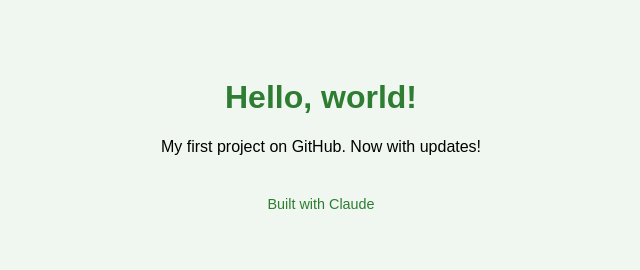
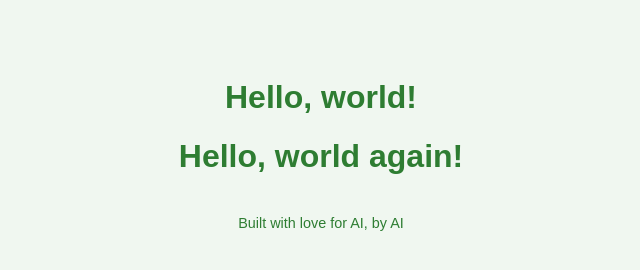
Before and after one commit to ankdotrya/hello-github, a plain HTML site: page index.html in a window 1280 px wide. Shown: the whole page, without its empty margins (319-959 px from the left). Drawn offline with Linux system fonts and the light colour scheme.

Commit message:
Update heading for live site

```diff
--- a/index.html
+++ b/index.html
@@ -10,7 +10,7 @@
   </head>
   <body>
     <h1>Hello, world!</h1>
-    <p>My first project on GitHub. Now with updates!</p>
-    <footer>Built with Claude</footer>
+    <h1>Hello, world again!</h1>
+    <footer>Built with love for AI, by AI</footer>
   </body>
 </html>
```
